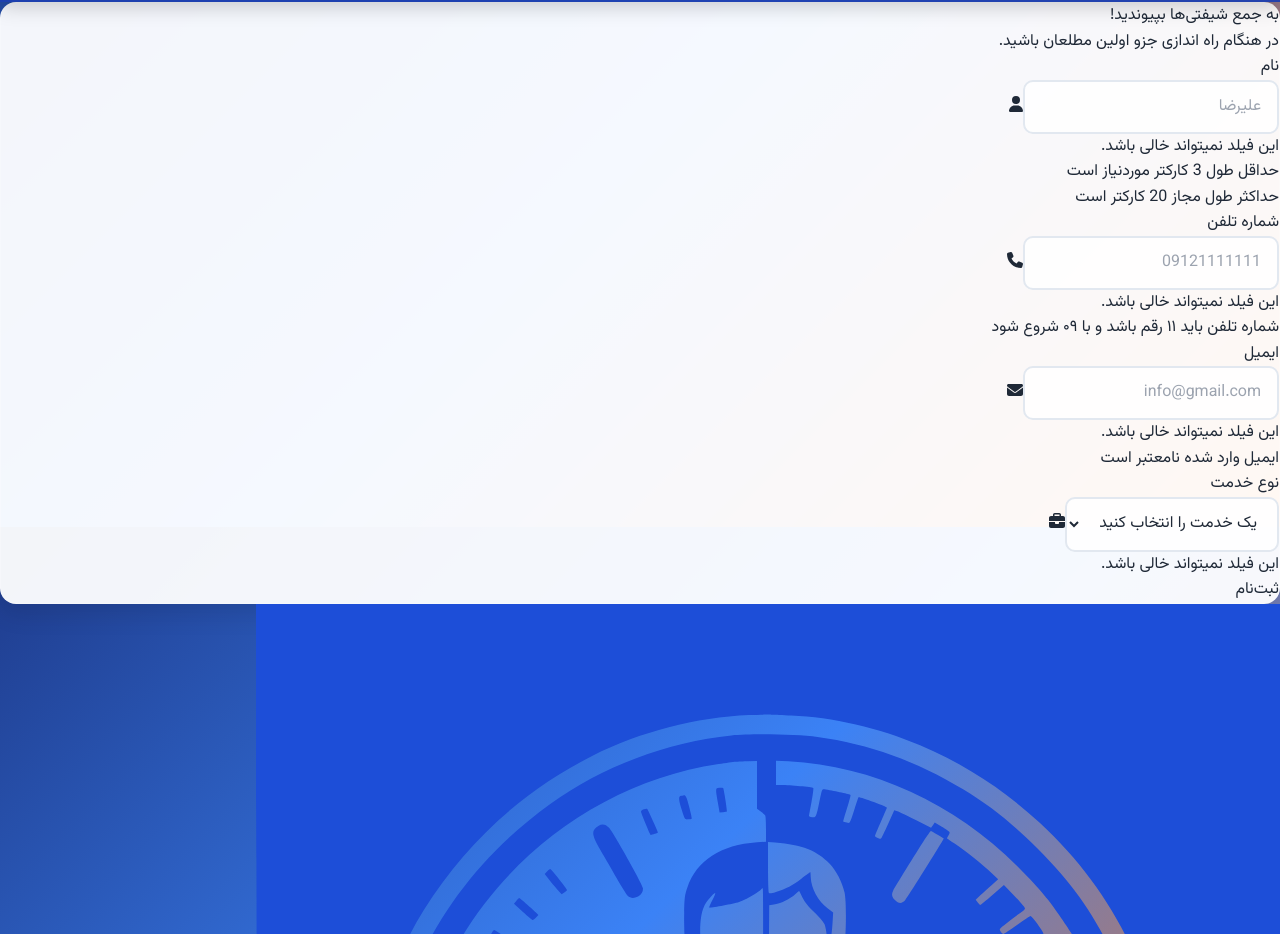
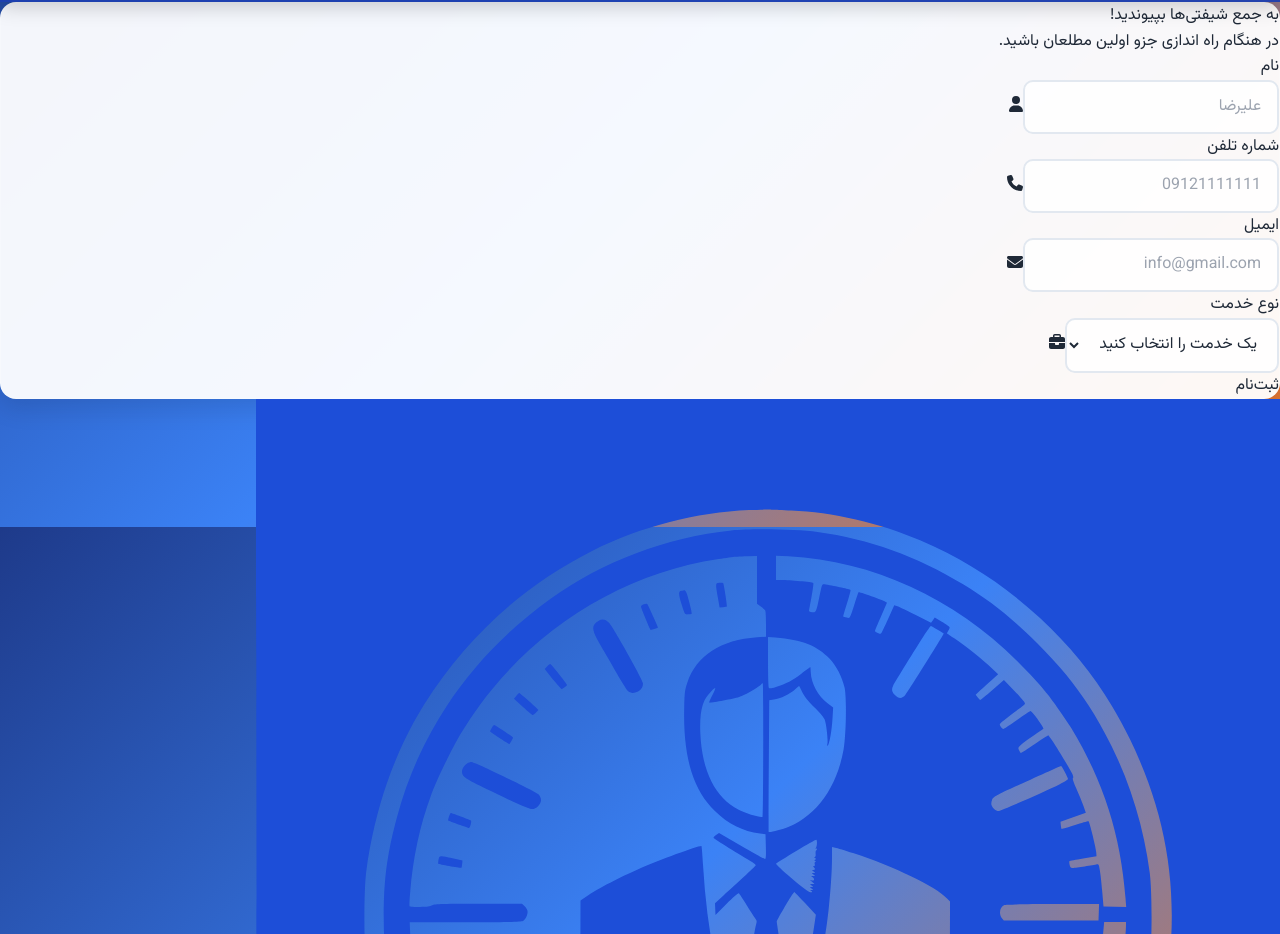
Before and after one commit to hmiwx/Shiftia-client-React-app, a React (Vite) app: page /provider-register in a window 1280 px wide. Shown: the part 1073-2007 px from the top of the page. Built offline with nearby package versions, Linux system fonts and the light colour scheme; a web font is replaced by a local one.

Commit message:
optimize inputs and fix initialization status

```diff
--- a/src/components/Input/Input.jsx
+++ b/src/components/Input/Input.jsx
@@ -19,9 +19,10 @@ const inputReducer = (state, action) => {
 };
 
 export default function Input(props) {
+  const initValid = ()=> props.initisValid ? [] : [{}]
   const [mainInput, dispatch] = useReducer(inputReducer, {
     value: "",
-    invalids: props.validations,
+    invalids: initValid(),
   });
 
   const { value, invalids } = mainInput;
@@ -29,7 +30,7 @@ export default function Input(props) {
 
   useEffect(() => {
     onInputHandler(id, value, invalids);
-  }, [value]);
+  }, [invalids]);
 
   const onChangeHandler = (event) => {
     dispatch({
--- a/src/pages/Customer-Register/Customer-Register.jsx
+++ b/src/pages/Customer-Register/Customer-Register.jsx
@@ -123,6 +123,7 @@ export default function Customer_Register() {
                                     minValidator(3),
                                     maxValidator(20),
                                 ]}
+                                initisVal={formState.inputs.name.isValid}
                             />
                         </div>
                     </div>
@@ -141,6 +142,7 @@ export default function Customer_Register() {
                                     requiredValidator(),
                                     mobileValidator(),
                                 ]}
+                                initisVal={formState.inputs.phone.isValid}
                             />
                         </div>
                     </div>
@@ -159,6 +161,7 @@ export default function Customer_Register() {
                                     requiredValidator(),
                                     emailValidator(),
                                 ]}
+                                initisVal={formState.inputs.email.isValid}
                             />
                         </div>
                     </div>
--- a/src/pages/Provider-Register/Provider-Register.jsx
+++ b/src/pages/Provider-Register/Provider-Register.jsx
@@ -129,6 +129,7 @@ export default function Provider_Register() {
                                     minValidator(3),
                                     maxValidator(20),
                                 ]}
+                                initisValid={formState.inputs.name.isValid}
                             />
                         </div>
                     </div>
@@ -147,6 +148,7 @@ export default function Provider_Register() {
                                     requiredValidator(),
                                     mobileValidator(),
                                 ]}
+                                initisValid={formState.inputs.phone.isValid}
                             />
                         </div>
                     </div>
@@ -165,12 +167,13 @@ export default function Provider_Register() {
                                     requiredValidator(),
                                     emailValidator(),
                                 ]}
+                                initisValid={formState.inputs.email.isValid}
                             />
                         </div>
                     </div>
                     <div class="mb-6">
                         <label htmlFor="service" class="form-label">نوع خدمت</label>
-                        <div class="relative">
+                        <div className="relative">
                             <Input
                                 className={`w-full p-3 pl-10 ${formState.inputs.service.isValid ? "border-green-500" : "border-red-500"}`}
                                 element="select"
@@ -181,6 +184,7 @@ export default function Provider_Register() {
                                 validations={[
                                     requiredValidator()
                                 ]}
+                                initisValid={formState.inputs.service.isValid}
                                 options={[
                                     { value: "", text: "یک خدمت را انتخاب کنید", isSelected: true, isDisabled: true },
                                     { value: "barber", text: "آرایشگر", isSelected: false, isDisabled: false },
@@ -207,9 +211,8 @@ export default function Provider_Register() {
                                 id="reqjob"
                                 iconClasses="fas fa-briefcase absolute inset-y-4 left-2 flex items-center pl-3 text-gray-400 pointer-events-none"
                                 onInputHandler={onInputHandler}
-                                validations={[
-
-                                ]}
+                                validations={formState.inputs.service.value === "other" ? [requiredValidator()] : []}
+                                initisValid={formState.inputs.reqjob.isValid}
                             />
                         </div>
                     </div>
```
